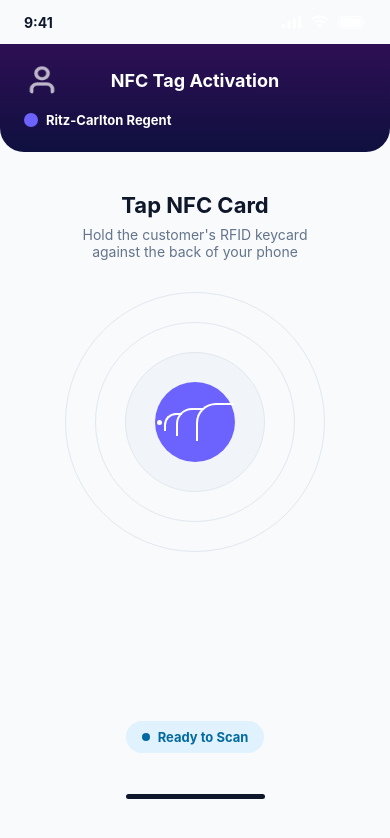
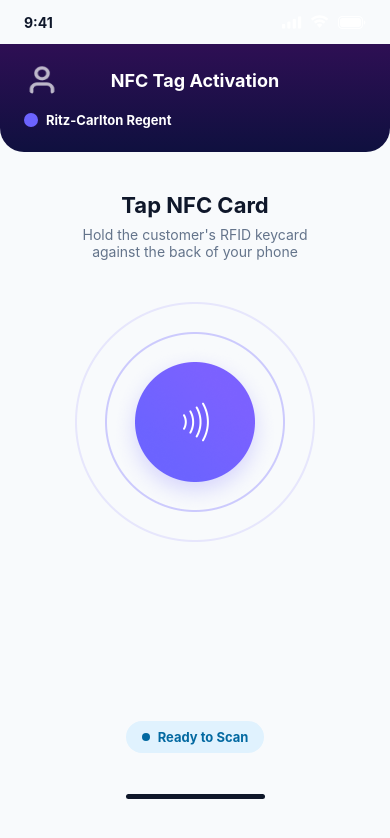
Before and after one commit to dimple0613/360-NFC-Valet, a React Native app: screen /DriverNfcTap in a window 390 px wide. Shown: the top 838 px of the page. Built offline with nearby package versions, Linux system fonts and the light colour scheme.

Commit message:
fix: use downloaded NFC tap image matching reference design

```diff
--- a/src/screens/DriverNfcTap/index.tsx
+++ b/src/screens/DriverNfcTap/index.tsx
@@ -171,90 +171,14 @@ export default (props: DriverNfcTapProps) => {
 								{"Hold the customer's RFID keycard against the back of your phone"}
 							</Text>
 						</View>
-						<View
+						<Image
+							source={require("../../../assets/nfc-tap.png")}
+							resizeMode={"contain"}
 							style={{
 								width: 260,
 								height: 260,
-								borderRadius: 130,
-								borderWidth: 1,
-								borderColor: "#E2E8F0",
-								backgroundColor: "#F8FAFC",
-								alignItems: "center",
-								justifyContent: "center",
-							}}>
-							<View
-								style={{
-									width: 200,
-									height: 200,
-									borderRadius: 100,
-									borderWidth: 1,
-									borderColor: "#E2E8F0",
-									backgroundColor: "#F8FAFC",
-									alignItems: "center",
-									justifyContent: "center",
-								}}>
-								<View
-									style={{
-										width: 140,
-										height: 140,
-										borderRadius: 70,
-										borderWidth: 1,
-										borderColor: "#E2E8F0",
-										backgroundColor: "#F1F5F9",
-										alignItems: "center",
-										justifyContent: "center",
-									}}>
-									<View
-										style={{
-											width: 80,
-											height: 80,
-											borderRadius: 40,
-											backgroundColor: "#6C63FF",
-											alignItems: "center",
-											justifyContent: "center",
-										}}>
-										<View style={{ flexDirection: "row", alignItems: "center" }}>
-											<View style={{
-												width: 5,
-												height: 5,
-												borderRadius: 3,
-												backgroundColor: "#FFFFFF",
-											}} />
-											<View style={{
-												width: 18,
-												height: 18,
-												borderTopWidth: 2,
-												borderLeftWidth: 2,
-												borderTopColor: "#FFFFFF",
-												borderLeftColor: "#FFFFFF",
-												borderTopLeftRadius: 12,
-												marginLeft: 2,
-											}} />
-											<View style={{
-												width: 28,
-												height: 28,
-												borderTopWidth: 2,
-												borderLeftWidth: 2,
-												borderTopColor: "#FFFFFF",
-												borderLeftColor: "#FFFFFF",
-												borderTopLeftRadius: 16,
-												marginLeft: -6,
-											}} />
-											<View style={{
-												width: 38,
-												height: 38,
-												borderTopWidth: 2,
-												borderLeftWidth: 2,
-												borderTopColor: "#FFFFFF",
-												borderLeftColor: "#FFFFFF",
-												borderTopLeftRadius: 20,
-												marginLeft: -8,
-											}} />
-										</View>
-									</View>
-								</View>
-							</View>
-						</View>
+							}}
+						/>
 					</View>
 				</View>
 				<View
```
Also changed, not shown: assets/nfc-tap.png (added).
